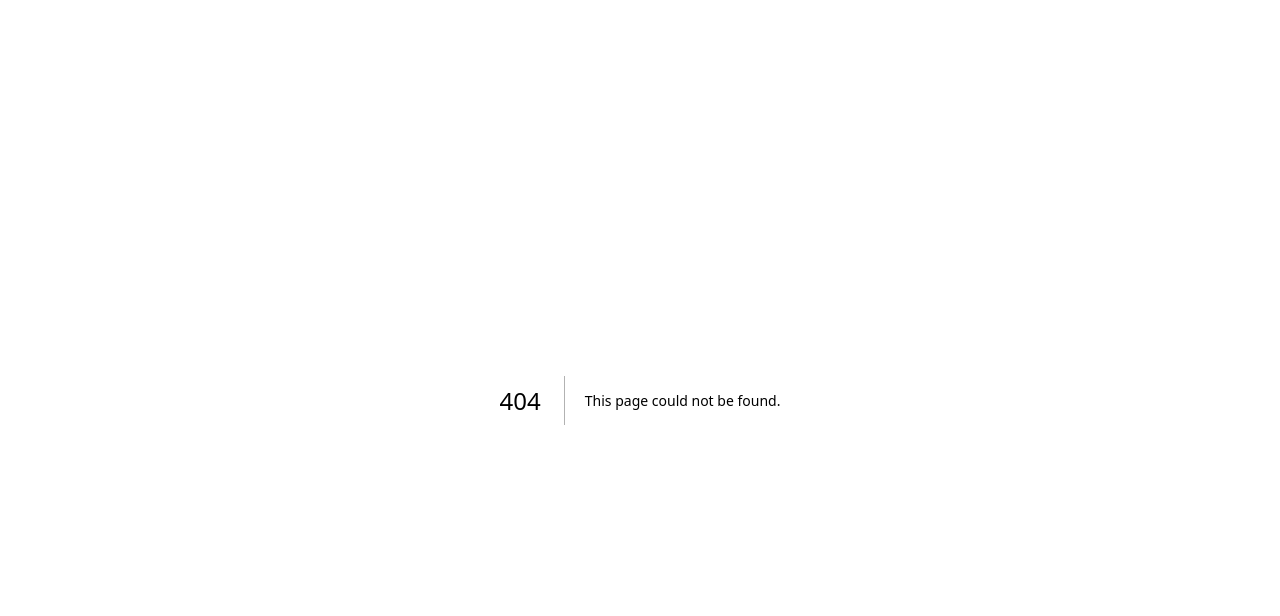
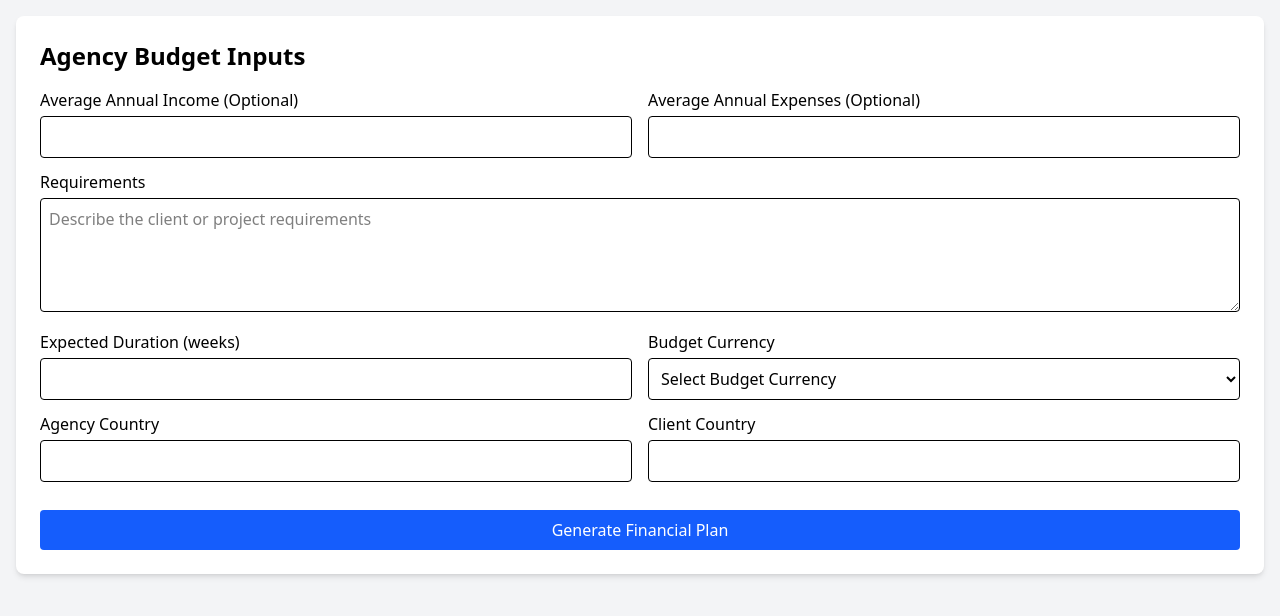
Before and after one commit to THIGSHICCA/curv_fi, a Next.js app: page /dashboard in a window 1280 px wide. Before the commit this address had no page. Shown: the top 616 px of the page. Built offline with nearby package versions, Linux system fonts and the light colour scheme.

Commit message:
dashboard page

```diff
--- a/package.json
+++ b/package.json
@@ -23,6 +23,11 @@
     "eslint": "^9",
     "eslint-config-next": "15.5.3",
     "tailwindcss": "^4",
+    "autoprefixer": "^10.4.21",
+    "eslint": "^9",
+    "eslint-config-next": "15.5.3",
+    "postcss": "^8.5.6",
+    "tailwindcss": "^4.1.13",
     "typescript": "^5"
   }
 }
--- /dev/null
+++ b/src/app/dashboard/page.tsx
@@ -0,0 +1,59 @@
+'use client';
+
+import { useState } from 'react';
+import BudgetInput from '@/components/BudgetInput';
+import GeneratedBudget from '@/components/GeneratedBudget';
+
+export default function DashboardPage() {
+  const [showBudget, setShowBudget] = useState(false);
+  const [formData, setFormData] = useState({
+    avgIncome: '', // optional
+    avgExpenses: '', // optional
+    requirements: '',
+    durationWeeks: '',
+    budgetCurrency: '',
+    agencyCountry: '',
+    clientCountry: '',
+  });
+
+  // Example budget calculation logic
+  const calculateBudget = () => {
+    const totalIncome = parseFloat(formData.avgIncome) || 0;
+    const totalExpenses = parseFloat(formData.avgExpenses) || 0;
+
+    // Simple example allocation: 50% dev, 20% marketing, remaining = cashflow
+    const dev = totalIncome * 0.5;
+    const marketing = totalIncome * 0.2;
+    const remaining = totalIncome - dev - marketing - totalExpenses;
+
+    return { dev, marketing, remaining };
+  };
+
+  const budget = calculateBudget();
+
+  return (
+    <div className="min-h-screen bg-gray-100 p-4 transition-all duration-500">
+      <div className={`flex flex-col md:flex-row gap-4 transition-all duration-500`}>
+        {/* Budget Input */}
+        <BudgetInput
+          formData={formData}
+          setFormData={setFormData}
+          onGenerate={() => setShowBudget(true)}
+          shrink={showBudget} // shrink input div after generate
+        />
+
+        {/* Generated Budget */}
+        {showBudget && (
+          <GeneratedBudget
+            budget={budget}
+            budgetCurrency={formData.budgetCurrency}
+            durationWeeks={formData.durationWeeks}
+            agencyCountry={formData.agencyCountry}
+            clientCountry={formData.clientCountry}
+            requirements={formData.requirements}
+          />
+        )}
+      </div>
+    </div>
+  );
+}
--- /dev/null
+++ b/src/components/BudgetInput.tsx
@@ -0,0 +1,152 @@
+'use client';
+
+import React from 'react';
+
+interface BudgetInputProps {
+  formData: {
+    avgIncome?: string;
+    avgExpenses?: string;
+    requirements: string;
+    durationWeeks: string;
+    budgetCurrency: string;
+    agencyCountry: string;
+    clientCountry: string;
+  };
+  setFormData: React.Dispatch<
+    React.SetStateAction<{
+      avgIncome?: string;
+      avgExpenses?: string;
+      requirements: string;
+      durationWeeks: string;
+      budgetCurrency: string;
+      agencyCountry: string;
+      clientCountry: string;
+    }>
+  >;
+  onGenerate: () => void;
+  shrink?: boolean; // control width
+}
+
+const BudgetInput: React.FC<BudgetInputProps> = ({
+  formData,
+  setFormData,
+  onGenerate,
+  shrink = false,
+}) => {
+  const handleChange = (e: React.ChangeEvent<HTMLInputElement | HTMLSelectElement | HTMLTextAreaElement>) => {
+    setFormData({ ...formData, [e.target.name]: e.target.value });
+  };
+
+  return (
+    <div
+      className={`
+        bg-white text-black p-6 rounded-lg shadow-md
+        transition-all duration-500
+        ${shrink ? 'w-full md:w-1/2' : 'w-full'}
+      `}
+    >
+      <h2 className="text-2xl font-bold mb-4 text-center md:text-left">
+        Agency Budget Inputs
+      </h2>
+
+      {/* Row 1: Avg Income & Expenses */}
+      <div className="grid grid-cols-1 md:grid-cols-2 gap-4 mb-3">
+        <div className="flex flex-col">
+          <label className="mb-1 font-medium">Average Annual Income (Optional)</label>
+          <input
+            type="number"
+            name="avgIncome"
+            className="p-2 border rounded w-full"
+            value={formData.avgIncome || ''}
+            onChange={handleChange}
+          />
+        </div>
+        <div className="flex flex-col">
+          <label className="mb-1 font-medium">Average Annual Expenses (Optional)</label>
+          <input
+            type="number"
+            name="avgExpenses"
+            className="p-2 border rounded w-full"
+            value={formData.avgExpenses || ''}
+            onChange={handleChange}
+          />
+        </div>
+      </div>
+
+      {/* Row 2: Requirements */}
+      <div className="mb-3">
+        <label className="mb-1 font-medium block">Requirements</label>
+        <textarea
+          name="requirements"
+          className="p-2 border rounded w-full"
+          rows={4}
+          value={formData.requirements || ''}
+          onChange={handleChange}
+          placeholder="Describe the client or project requirements"
+        />
+      </div>
+
+      {/* Row 3: Duration & Budget Currency */}
+      <div className="grid grid-cols-1 md:grid-cols-2 gap-4 mb-3">
+        <div className="flex flex-col">
+          <label className="mb-1 font-medium">Expected Duration (weeks)</label>
+          <input
+            type="number"
+            name="durationWeeks"
+            className="p-2 border rounded w-full"
+            value={formData.durationWeeks || ''}
+            onChange={handleChange}
+          />
+        </div>
+        <div className="flex flex-col">
+          <label className="mb-1 font-medium">Budget Currency</label>
+          <select
+            name="budgetCurrency"
+            value={formData.budgetCurrency || ''}
+            onChange={handleChange}
+            className="p-2 border rounded w-full"
+          >
+            <option value="">Select Budget Currency</option>
+            <option value="USD">USD</option>
+            <option value="EUR">EUR</option>
+            <option value="GBP">GBP</option>
+            <option value="INR">INR</option>
+          </select>
+        </div>
+      </div>
+
+      {/* Row 4: Agency Country & Client Country */}
+      <div className="grid grid-cols-1 md:grid-cols-2 gap-4 mb-3">
+        <div className="flex flex-col">
+          <label className="mb-1 font-medium">Agency Country</label>
+          <input
+            type="text"
+            name="agencyCountry"
+            className="p-2 border rounded w-full"
+            value={formData.agencyCountry || ''}
+            onChange={handleChange}
+          />
+        </div>
+        <div className="flex flex-col">
+          <label className="mb-1 font-medium">Client Country</label>
+          <input
+            type="text"
+            name="clientCountry"
+            className="p-2 border rounded w-full"
+            value={formData.clientCountry || ''}
+            onChange={handleChange}
+          />
+        </div>
+      </div>
+
+      <button
+        className="bg-blue-600 text-white px-4 py-2 rounded w-full mt-4 hover:bg-blue-700"
+        onClick={onGenerate}
+      >
+        Generate Financial Plan
+      </button>
+    </div>
+  );
+};
+
+export default BudgetInput;
--- /dev/null
+++ b/src/components/GeneratedBudget.tsx
@@ -0,0 +1,24 @@
+'use client';
+
+import React from 'react';
+
+interface GeneratedBudgetProps {
+  budget: {
+    dev: number;
+    marketing: number;
+    remaining: number;
+  };
+}
+
+const GeneratedBudget: React.FC<GeneratedBudgetProps> = ({ budget }) => {
+  return (
+    <div className="bg-white text-black p-6 rounded-lg shadow-md w-full md:w-1/2 transition-all duration-500">
+      <h2 className="text-2xl  font-bold mb-4">Generated Budget</h2>
+      <p>Development: ${budget.dev.toFixed(2)}</p>
+      <p>Marketing: ${budget.marketing.toFixed(2)}</p>
+      <p>Remaining: ${budget.remaining.toFixed(2)}</p>
+    </div>
+  );
+};
+
+export default GeneratedBudget;
```
Also changed, not shown: tailwind.config.js (added), 1 other file (tests, documents, lock files or other folders).
